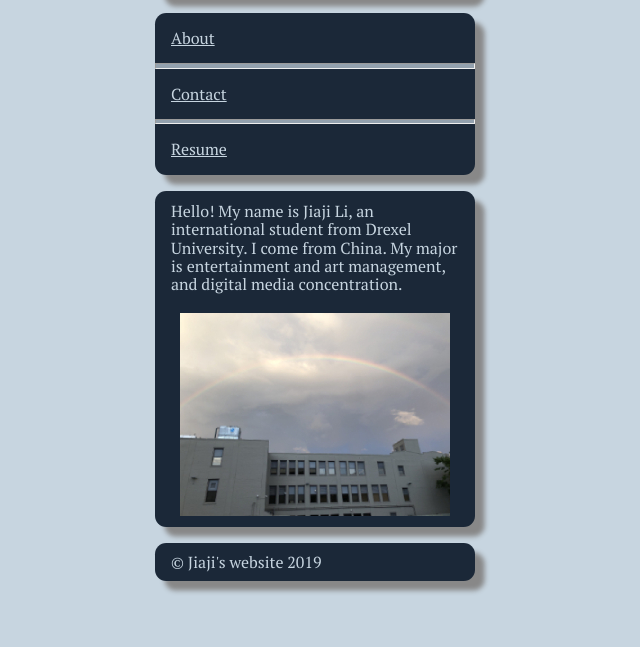
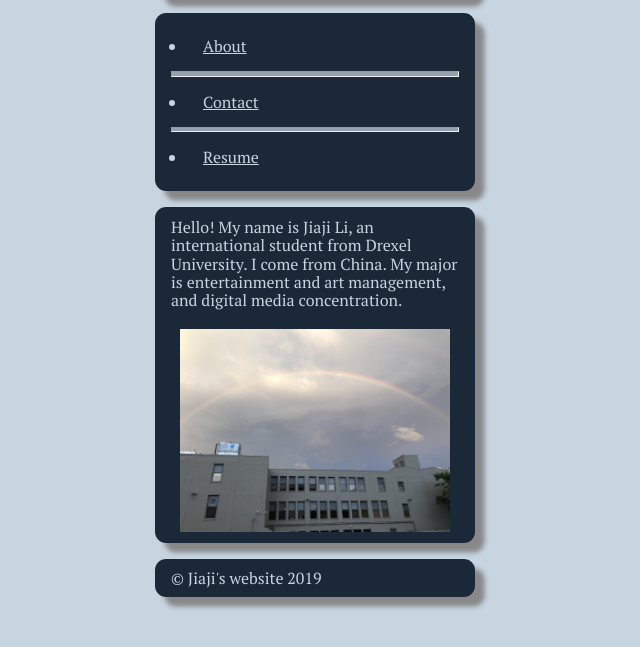
Before and after one commit to jl3623/IDM-221-jl3623, a plain HTML site: page index.html in a window 1280 px wide. Shown: the part 147-794 px from the top of the page, without its empty margins (325-965 px from the left). Drawn offline with nearby package versions, Linux system fonts and the light colour scheme.

Commit message:
Update: nav

```diff
--- a/css/stylesheet.css
+++ b/css/stylesheet.css
@@ -1,4 +1,4 @@
-@import "css/normalize.css";
+
 
 html {
     font-size: 100%;
--- a/index.html
+++ b/index.html
@@ -5,6 +5,7 @@
 <head>
     <meta charset="UTF-8">
     <title>Jiaji's Personal Website</title>
+    <link rel="stylesheet" href="css/normalize.css">
     <link rel="stylesheet" href="css/stylesheet.css">
     <style>
         @import url('https://fonts.googleapis.com/css?family=PT+Serif&display=swap');
@@ -25,15 +26,19 @@
     </div>
     <div class="nav">
         <div>
-            <a href="about.html">About</a>
-        </div>
-        <hr>
-        <div>
-            <a href="contact.html">Contact</a>
-        </div>
-        <hr>
-        <div>
-            <a href="resume.html">Resume</a>
+            <ul>
+                <li>
+                    <a href="about.html">About</a>
+                </li>
+                <hr>
+                <li>
+                    <a href="contact.html">Contact</a>
+                </li>
+                <hr>
+                <li>
+                    <a href="resume.html">Resume</a>
+                </li>
+            </ul>
         </div>
     </div>
     <div class="main">
```
Also changed, not shown: about.html (+13 -11 lines), contact.html (+13 -11 lines), resume.html (+13 -11 lines).
